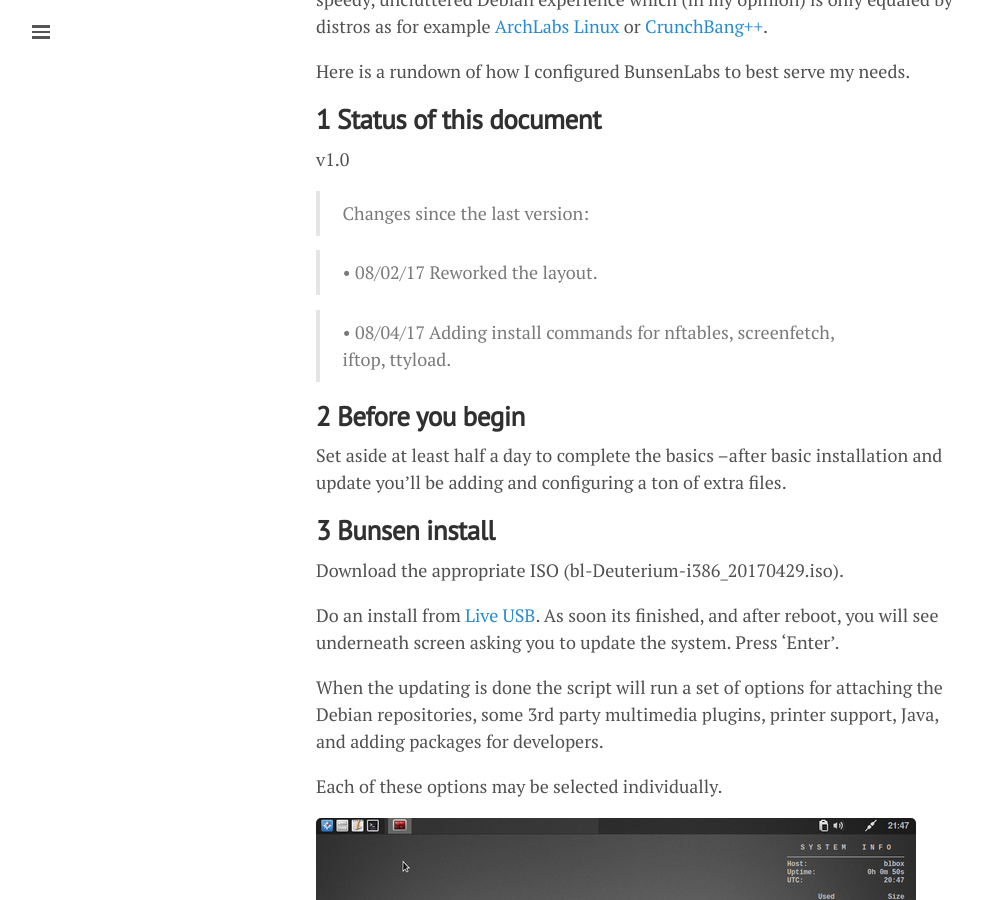
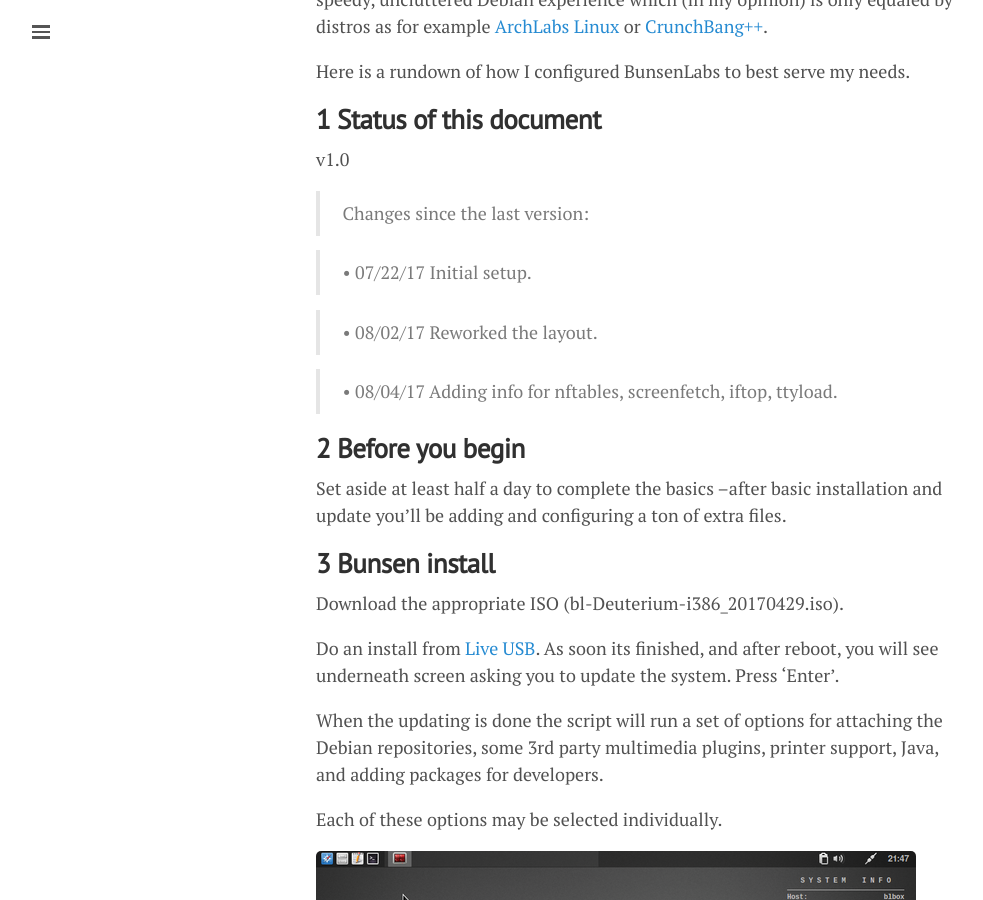
Before and after one commit to lgeurts/lgeurts.github.io, a Jekyll site: the page built from _posts/2017-07-11-bunsenlabs-linux-setup-notes-for dell-inspiron-6000.md, in a window 1280 px wide and 900 px high, scrolled down 943 px. Shown: the whole window, without its empty margins (0-983 px from the left). Built offline with Jekyll 4.4.1, drawn with Linux system fonts in a browser that asks for light colours; nearby versions of some CDN libraries; comment, search, counter and statistics services are not loaded.

Commit message:
Update 2017-07-11-bunsenlabs-linux-setup-notes-for dell-inspiron-6000.md

```diff
--- a/_posts/2017-07-11-bunsenlabs-linux-setup-notes-for dell-inspiron-6000.md
+++ b/_posts/2017-07-11-bunsenlabs-linux-setup-notes-for dell-inspiron-6000.md
@@ -23,9 +23,11 @@
 
 > Changes since the last version:
 
+> • 07/22/17 Initial setup.
+
 > • 08/02/17 Reworked the layout.
 
-> • 08/04/17 Adding install commands for nftables, screenfetch, iftop, ttyload.
+> • 08/04/17 Adding info for nftables, screenfetch, iftop, ttyload.
 
 **2 Before you begin**
 ----------------------
```
